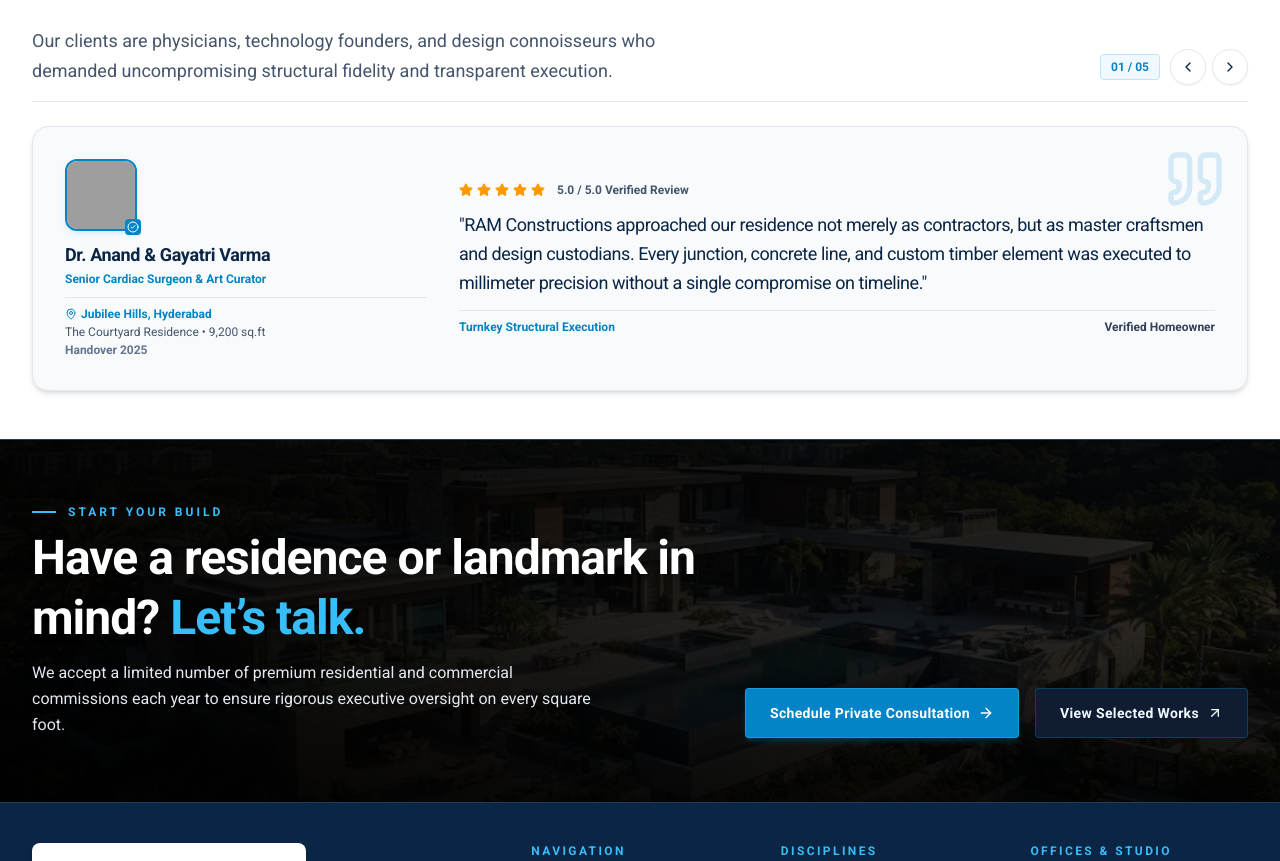
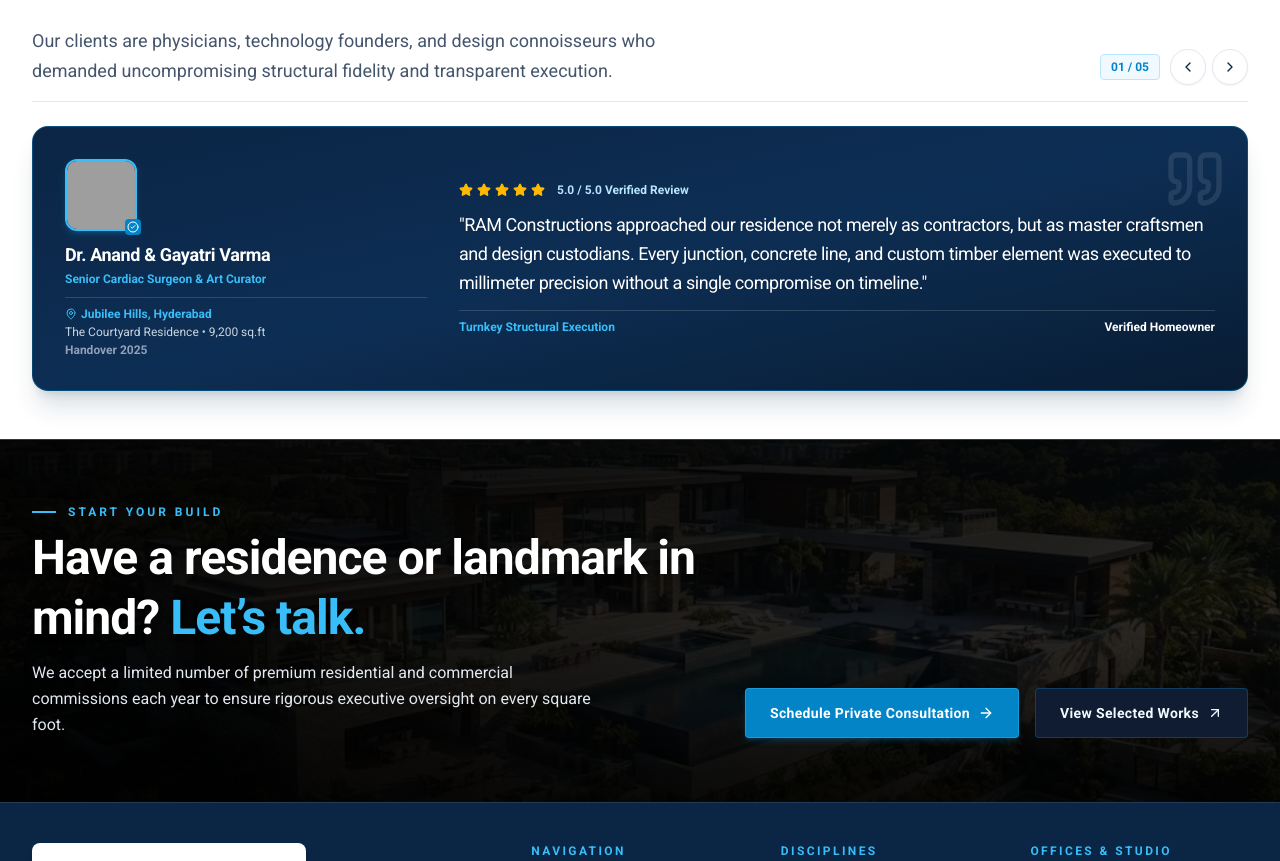
Before and after one commit to Rockynaveen/ram-constructions, a React (Vite) app: page / in a window 1280 px wide. Shown: the part 5349-6210 px from the top of the page. Built offline with nearby package versions, Linux system fonts and the light colour scheme; grey boxes are pictures that could not be loaded.

Commit message:
Apply rich blue styling to testimonial spotlight card

```diff
--- a/src/components/home/TestimonialsSection.tsx
+++ b/src/components/home/TestimonialsSection.tsx
@@ -55,9 +55,9 @@ export const TestimonialsSection: React.FC = () => {
           </div>
         </div>
 
-        {/* Featured Editorial Spotlight Box (Light Theme) */}
-        <div className="bg-[#F8FAFC] border border-slate-200 rounded-2xl p-5 sm:p-6 lg:p-8 shadow-md relative overflow-hidden">
-          <Quote className="w-14 h-14 sm:w-16 sm:h-16 text-[#0284C7]/15 absolute top-3 right-3 sm:top-5 sm:right-5 pointer-events-none" />
+        {/* Featured Editorial Spotlight Box (Rich Blue Card) */}
+        <div className="bg-gradient-to-br from-[#0B2545] via-[#0D2E54] to-[#081C33] text-white border border-[#0284C7]/40 rounded-2xl p-5 sm:p-6 lg:p-8 shadow-xl shadow-sky-950/15 relative overflow-hidden">
+          <Quote className="w-14 h-14 sm:w-16 sm:h-16 text-white/10 absolute top-3 right-3 sm:top-5 sm:right-5 pointer-events-none" />
 
           <AnimatePresence mode="wait">
             <motion.div
@@ -74,46 +74,46 @@ export const TestimonialsSection: React.FC = () => {
                   <img
                     src={current.image}
                     alt={current.clientName}
-                    className="w-16 h-16 sm:w-18 sm:h-18 rounded-xl object-cover border-2 border-[#0284C7] shadow-md shadow-sky-500/10"
+                    className="w-16 h-16 sm:w-18 sm:h-18 rounded-xl object-cover border-2 border-[#38BDF8] shadow-md shadow-sky-500/20"
                   />
                   <span className="absolute -bottom-1 -right-1 bg-[#0284C7] text-white p-0.5 rounded shadow-xs">
                     <CheckCircle2 className="w-3 h-3" />
                   </span>
                 </div>
 
-                <h3 className="text-base sm:text-lg text-[#0B2545] font-bold">
+                <h3 className="text-base sm:text-lg text-white font-bold">
                   {current.clientName}
                 </h3>
-                <p className="text-xs text-[#0284C7] font-semibold mt-0.5">
+                <p className="text-xs text-[#38BDF8] font-semibold mt-0.5">
                   {current.designation}
                 </p>
 
-                <div className="mt-2.5 pt-2 border-t border-slate-200 w-full flex flex-col items-center lg:items-start gap-0.5 text-xs font-mono text-slate-600">
-                  <span className="flex items-center gap-1 text-[#0284C7] font-bold">
+                <div className="mt-2.5 pt-2 border-t border-white/15 w-full flex flex-col items-center lg:items-start gap-0.5 text-xs font-mono text-slate-300">
+                  <span className="flex items-center gap-1 text-[#38BDF8] font-bold">
                     <MapPin className="w-3 h-3" />
                     {current.location}
                   </span>
                   <span>{current.projectTitle} • {current.area}</span>
-                  <span className="text-slate-500 font-semibold">Handover {current.year}</span>
+                  <span className="text-slate-400 font-semibold">Handover {current.year}</span>
                 </div>
               </div>
 
               {/* Right Column: Rating & Big Quote */}
               <div className="lg:col-span-8 flex flex-col justify-between space-y-3">
-                <div className="flex items-center gap-1 text-amber-500">
+                <div className="flex items-center gap-1 text-amber-400">
                   {[...Array(current.rating)].map((_, i) => (
                     <Star key={i} className="w-3.5 h-3.5 fill-current" />
                   ))}
-                  <span className="text-xs font-mono text-slate-600 ml-2 font-bold">5.0 / 5.0 Verified Review</span>
+                  <span className="text-xs font-mono text-sky-200 ml-2 font-bold">5.0 / 5.0 Verified Review</span>
                 </div>
 
-                <blockquote className="text-sm sm:text-base lg:text-lg text-[#0B2545] leading-relaxed font-normal tracking-tight">
+                <blockquote className="text-sm sm:text-base lg:text-lg text-white leading-relaxed font-normal tracking-tight drop-shadow-xs">
                   "{current.quote}"
                 </blockquote>
 
-                <div className="pt-2 border-t border-slate-200 flex items-center justify-between text-xs font-mono text-slate-600">
-                  <span className="text-[#0284C7] font-bold">Turnkey Structural Execution</span>
-                  <span className="text-slate-700 font-bold">Verified Homeowner</span>
+                <div className="pt-2 border-t border-white/15 flex items-center justify-between text-xs font-mono text-sky-200">
+                  <span className="text-[#38BDF8] font-bold">Turnkey Structural Execution</span>
+                  <span className="text-white font-bold">Verified Homeowner</span>
                 </div>
               </div>
             </motion.div>
```
